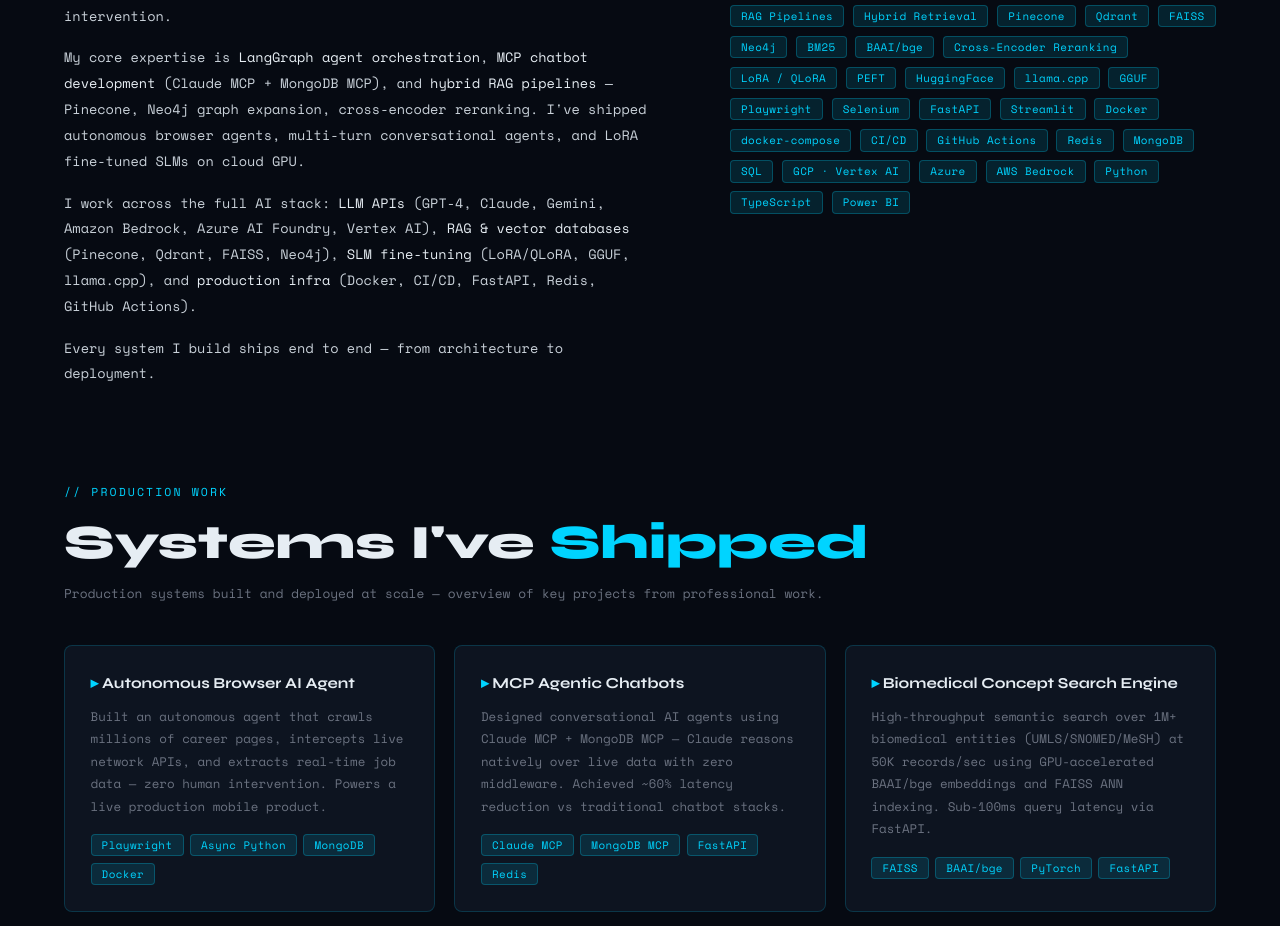
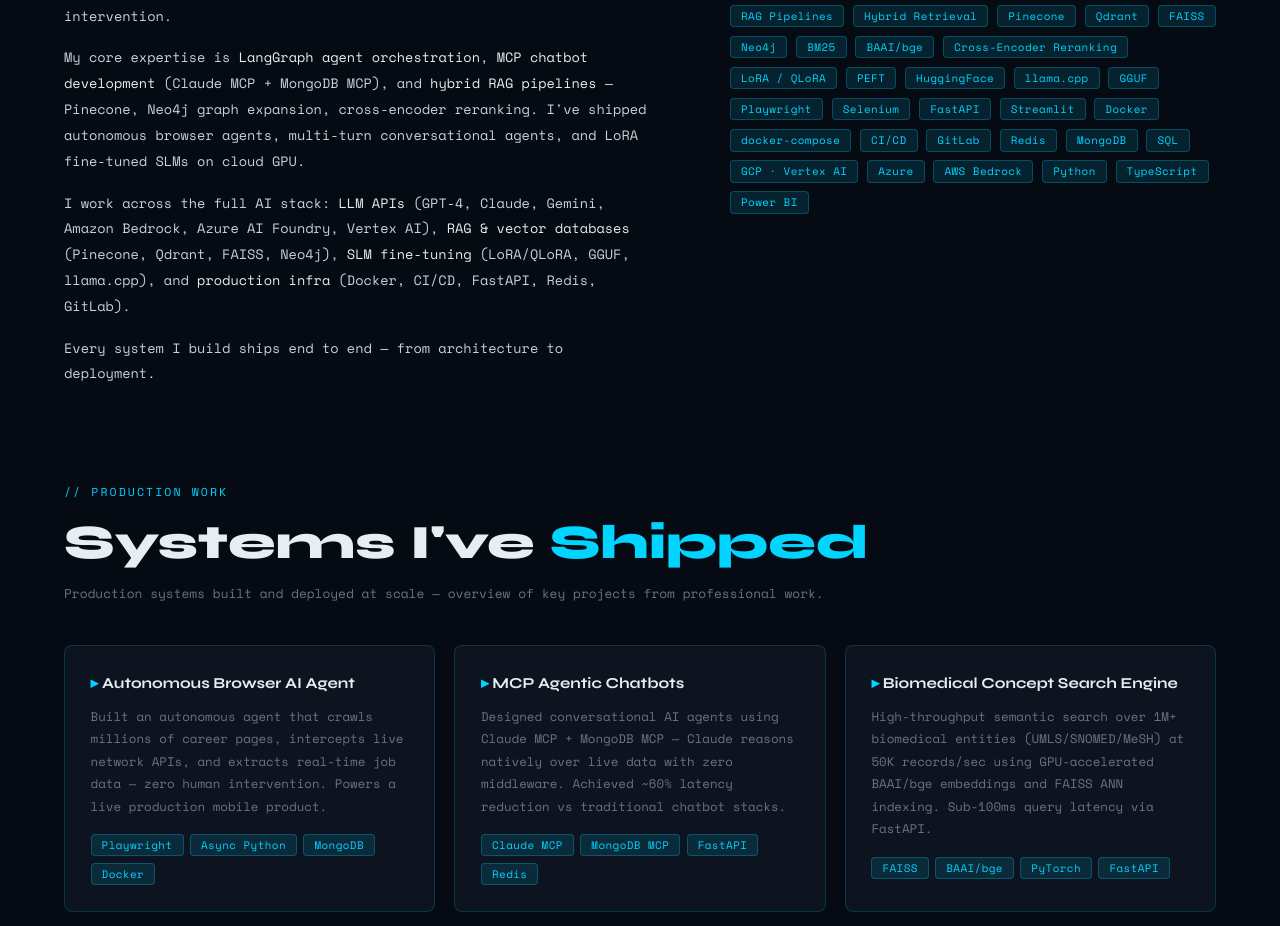
Before and after one commit to chetan1521/chetan1521.github.io, a React (Vite) app: page / in a window 1280 px wide. Shown: the part 1120-2046 px from the top of the page. Built offline with nearby package versions, Linux system fonts and the light colour scheme.

Commit message:
Replace GitHub Actions with GitLab in About chips and bio

```diff
--- a/src/components/About.tsx
+++ b/src/components/About.tsx
@@ -14,7 +14,7 @@
   // Browser & APIs
   'Playwright', 'Selenium', 'FastAPI', 'Streamlit',
   // Infra & MLOps
-  'Docker', 'docker-compose', 'CI/CD', 'GitHub Actions', 'Redis', 'MongoDB', 'SQL',
+  'Docker', 'docker-compose', 'CI/CD', 'GitLab', 'Redis', 'MongoDB', 'SQL',
   // Cloud
   'GCP · Vertex AI', 'Azure', 'AWS Bedrock',
   // Code
@@ -76,7 +76,7 @@
                 My core expertise is <span style={{ color: '#e6edf3' }}>LangGraph agent orchestration</span>, <span style={{ color: '#e6edf3' }}>MCP chatbot development</span> (Claude MCP + MongoDB MCP), and <span style={{ color: '#e6edf3' }}>hybrid RAG pipelines</span> — Pinecone, Neo4j graph expansion, cross-encoder reranking. I've shipped autonomous browser agents, multi-turn conversational agents, and LoRA fine-tuned SLMs on cloud GPU.
               </p>
               <p>
-                I work across the full AI stack: <span style={{ color: '#e6edf3' }}>LLM APIs</span> (GPT-4, Claude, Gemini, Amazon Bedrock, Azure AI Foundry, Vertex AI), <span style={{ color: '#e6edf3' }}>RAG & vector databases</span> (Pinecone, Qdrant, FAISS, Neo4j), <span style={{ color: '#e6edf3' }}>SLM fine-tuning</span> (LoRA/QLoRA, GGUF, llama.cpp), and <span style={{ color: '#e6edf3' }}>production infra</span> (Docker, CI/CD, FastAPI, Redis, GitHub Actions).
+                I work across the full AI stack: <span style={{ color: '#e6edf3' }}>LLM APIs</span> (GPT-4, Claude, Gemini, Amazon Bedrock, Azure AI Foundry, Vertex AI), <span style={{ color: '#e6edf3' }}>RAG & vector databases</span> (Pinecone, Qdrant, FAISS, Neo4j), <span style={{ color: '#e6edf3' }}>SLM fine-tuning</span> (LoRA/QLoRA, GGUF, llama.cpp), and <span style={{ color: '#e6edf3' }}>production infra</span> (Docker, CI/CD, FastAPI, Redis, GitLab).
               </p>
               <p>
                 Every system I build ships end to end — from architecture to deployment.
```
